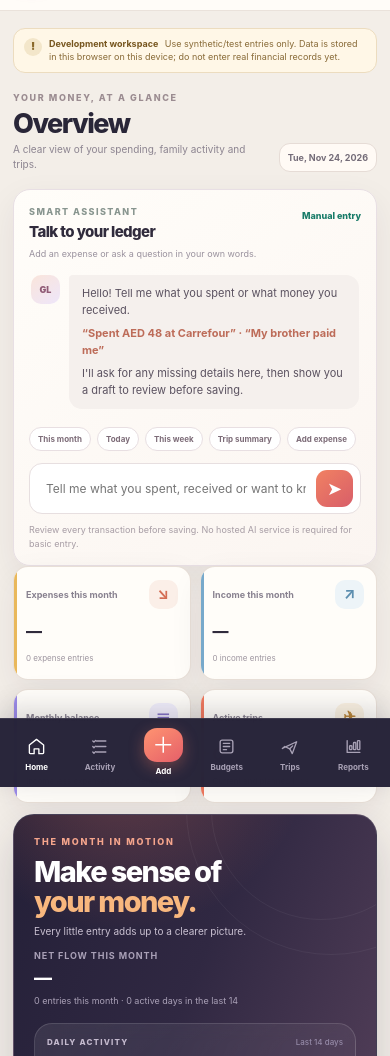
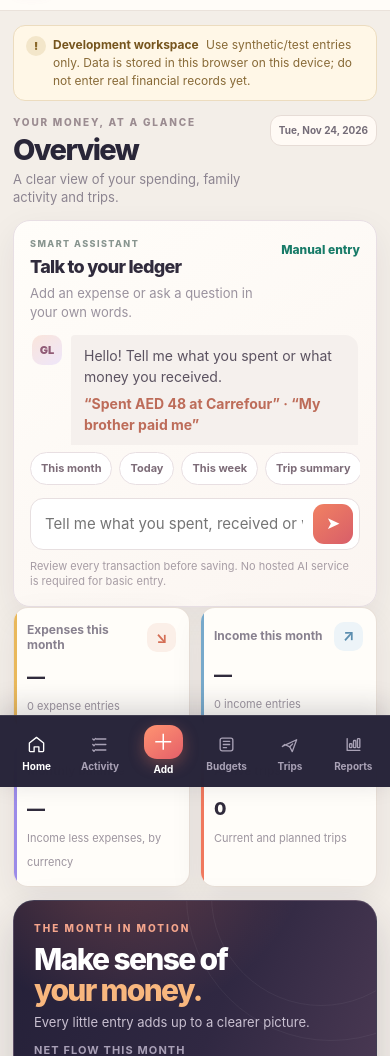
Before and after one commit to AI-Hobbiest/smartLedger, a plain HTML site: page preview/index.html in a window 390 px wide. Shown: the part 57-1113 px from the top of the page. Drawn offline with Linux system fonts and the light colour scheme.

Commit message:
Improve mobile typography and prioritize chat composer

```diff
--- a/preview/assets/css/app.css
+++ b/preview/assets/css/app.css
@@ -761,3 +761,74 @@ footer{padding:26px 0 4px;color:#a59aa3;font-size:9px;text-align:left}
 @media(max-width:640px) and (prefers-reduced-motion:no-preference){
   .app-dialog[open]{animation:dialog-sheet-enter .22s ease-out}
 }
+
+
+/* Mobile usability refinement — readable type and chat-first dashboard */
+@media(max-width:640px){
+  body{font-size:16px}
+  .main-content{padding-top:14px;padding-bottom:calc(112px + env(safe-area-inset-bottom))}
+  .development-banner{font-size:12px;line-height:1.5;padding:10px 12px;margin-bottom:14px}
+  .development-banner-icon{width:20px;height:20px;flex-basis:20px}
+  .view-heading{align-items:flex-start;gap:8px;margin-bottom:14px}
+  .view-heading h1{font-size:29px}
+  .view-heading>div>p:last-child{font-size:13px;line-height:1.4}
+  .view-heading .eyebrow{font-size:10px}
+  .date-chip{font-size:10px}
+  .stats-grid{gap:10px;margin-bottom:13px}
+  .stat-card{padding:14px 13px}
+  .stat-top{font-size:12px;line-height:1.3}
+  .stat-card strong{font-size:18px}
+  .stat-card small{font-size:11px;line-height:1.35}
+  .money-hero{padding:20px;gap:13px}
+  .hero-kicker{font-size:10px}
+  .money-hero h2{font-size:30px}
+  .money-hero-copy>p:not(.hero-kicker){font-size:13px;line-height:1.45}
+  .hero-balance-label{font-size:11px}
+  #heroNetBalance{font-size:21px}
+  #heroTransactionPulse{font-size:11px}
+  .hero-chart-title,.hero-chart-legend{font-size:10px}
+  .conversation-panel{padding:16px}
+  .conversation-panel .panel-heading{align-items:flex-start}
+  .panel-heading h2{font-size:18px}
+  .panel-subtitle{font-size:13px;line-height:1.45}
+  .conversation-tools .text-button{font-size:12px}
+  .chat-stream{max-height:112px;overflow-y:auto;gap:8px;padding-bottom:7px}
+  .message-body{font-size:14px;line-height:1.5}
+  .message-body p{margin:0 0 6px}
+  .avatar{width:30px;height:30px;flex-basis:30px;font-size:11px}
+  .suggestion-row{display:flex;flex-wrap:nowrap;overflow-x:auto;gap:7px;margin:7px 0 10px;padding-bottom:3px;scrollbar-width:thin}
+  .suggestion{flex:0 0 auto;padding:7px 10px;font-size:11px}
+  .chat-entry{min-height:50px;padding:5px 6px 5px 12px}
+  .chat-entry input{min-width:0;font-size:15px}
+  .send-button{width:40px;height:40px;flex-basis:40px;font-size:17px}
+  .micro-note{font-size:11px;line-height:1.4}
+  .quick-action strong{font-size:13px}
+  .quick-action small{font-size:11px;line-height:1.35}
+  .panel-heading h2{font-size:18px}
+  .item-copy strong,.dashboard-recent-copy strong{font-size:13px}
+  .item-copy small,.dashboard-recent-copy small{font-size:11px}
+  .dashboard-recent-amount{font-size:12px}
+  .category-currency-heading,.category-line-top{font-size:12px}
+  .category-line-top strong{font-size:11px}
+  .budget-title strong,.budget-amount-row strong{font-size:13px}
+  .budget-title small,.budget-amount-row small,.budget-foot small{font-size:11px}
+  .trip-item strong{font-size:15px}
+  .trip-item small,.trip-participant-count{font-size:11px}
+  .report-button strong{font-size:13px}
+  .report-button small{font-size:11px}
+  .mobile-nav button small{font-size:10px}
+  .mobile-nav-icon{font-size:21px}
+  .filter-grid input,.filter-grid select{font-size:13px;min-height:42px}
+  .page-panel .panel-heading .button{font-size:12px}
+}
+@media(max-width:380px){
+  .app-shell-redesigned .topbar{padding:0 10px}
+  .app-shell-redesigned .brand strong{font-size:14px}
+  .app-shell-redesigned .header-actions{max-width:52%}
+  .view-heading h1{font-size:27px}
+  .date-chip{font-size:9px;padding:6px}
+  .stats-grid{gap:8px}
+  .stat-card{padding:12px 10px}
+  .stat-card strong{font-size:16px}
+  .conversation-panel{padding:13px}
+}
```
